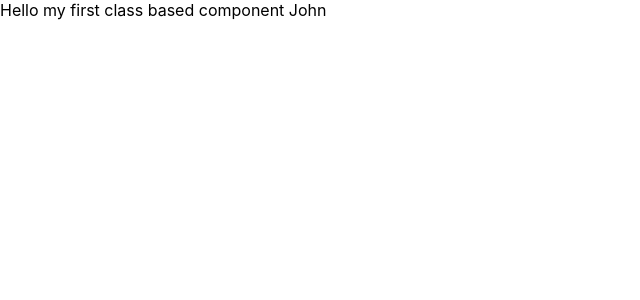
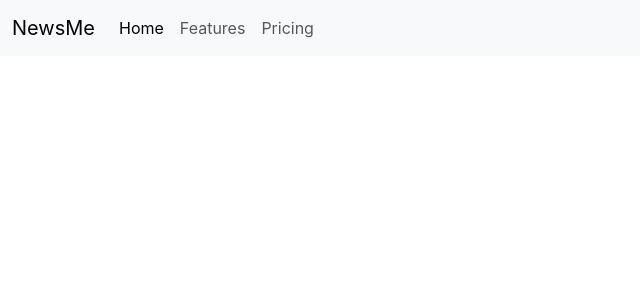
Before and after one commit to contributorsambhav/newsapp, a React (Create React App) app: page / in a window 1280 px wide. Shown: the top 300 px of the page, without its empty margins (0-640 px from the left). Built offline with nearby package versions, Linux system fonts and the light colour scheme.

Commit message:
Created a navbar using bootstrap and class based components used

```diff
--- a/public/index.html
+++ b/public/index.html
@@ -10,6 +10,10 @@
       content="Web site created using create-react-app"
     />
     <link rel="apple-touch-icon" href="%PUBLIC_URL%/logo192.png" />
+    <link href="https://cdn.jsdelivr.net/npm/bootstrap@5.3.2/dist/css/bootstrap.min.css" rel="stylesheet" integrity="sha384-T3c6CoIi6uLrA9TneNEoa7RxnatzjcDSCmG1MXxSR1GAsXEV/Dwwykc2MPK8M2HN" crossorigin="anonymous">
+
+    <script src="https://cdn.jsdelivr.net/npm/@popperjs/core@2.11.8/dist/umd/popper.min.js" integrity="sha384-I7E8VVD/ismYTF4hNIPjVp/Zjvgyol6VFvRkX/vR+Vc4jQkC+hVqc2pM8ODewa9r" crossorigin="anonymous"></script>
+
     <!--
       manifest.json provides metadata used when your web app is installed on a
       user's mobile device or desktop. See https://developers.google.com/web/fundamentals/web-app-manifest/
@@ -24,7 +28,7 @@
       work correctly both with client-side routing and a non-root public URL.
       Learn how to configure a non-root public URL by running `npm run build`.
     -->
-    <title>React App</title>
+    <title>NewsMe - Your daily dose of NEWS</title>
   </head>
   <body>
     <noscript>You need to enable JavaScript to run this app.</noscript>
--- a/src/App.js
+++ b/src/App.js
@@ -1,14 +1,15 @@
 import './App.css';
-
+import Navbar from './components/Navbar';
 import React, { Component } from 'react'
 //news api key 06454ab3934b4aea83409ae14d4825ba
+
+
 export default class App extends Component {
-  c = "John"
-  render() {
-    return (
-      <div>
-        Hello my first class based component {this.c}
-      </div>
-    )
+  render(){
+   return(
+    <>
+    <Navbar></Navbar>
+    </>
+   )
   }
 }
--- /dev/null
+++ b/src/components/Navbar.js
@@ -0,0 +1,39 @@
+import React, { Component } from 'react'
+
+
+export class Navbar extends Component {
+  static propTypes = {
+
+  }
+
+  render() {
+    return (
+      <div>
+        <nav className="navbar navbar-expand-lg bg-body-tertiary">
+  <div className="container-fluid">
+    <a className="navbar-brand" href="/">NewsMe</a>
+    <button className="navbar-toggler" type="button" data-bs-toggle="collapse" data-bs-target="#navbarNav" aria-controls="navbarNav" aria-expanded="false" aria-label="Toggle navigation">
+      <span className="navbar-toggler-icon"></span>
+    </button>
+    <div className="collapse navbar-collapse" id="navbarNav">
+      <ul className="navbar-nav">
+        <li className="nav-item">
+          <a className="nav-link active" aria-current="page" href="/">Home</a>
+        </li>
+        <li className="nav-item">
+          <a className="nav-link" href="/">Features</a>
+        </li>
+        <li className="nav-item">
+          <a className="nav-link" href="/">Pricing</a>
+        </li>
+
+      </ul>
+    </div>
+  </div>
+</nav>
+      </div>
+    )
+  }
+}
+
+export default Navbar
```
Also changed, not shown: src/components/News.js (added).
